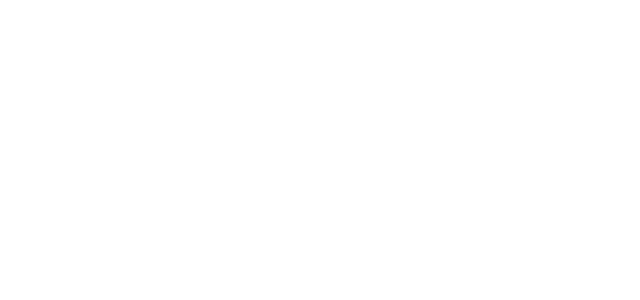
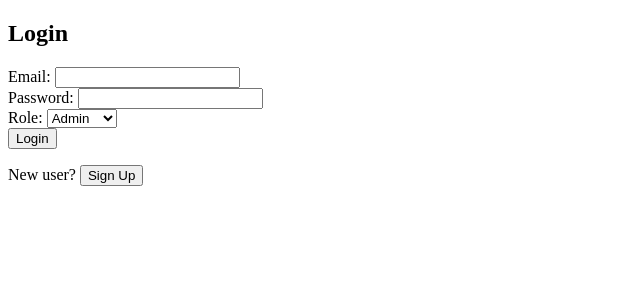
Before and after one commit to MorrisGcode/student-portal, a React (Vite) app: page / in a window 1280 px wide. Shown: the top 300 px of the page, without its empty margins (0-640 px from the left). Built offline with nearby package versions, Linux system fonts and the light colour scheme.

Commit message:
add project files

```diff
--- /dev/null
+++ b/config/Firebase.js
@@ -0,0 +1,23 @@
+// Import the functions you need from the SDKs you need
+import { initializeApp } from "firebase/app";
+import { getAuth } from "firebase/auth";
+import { getFirestore } from "firebase/firestore";
+
+// TODO: Add SDKs for Firebase products that you want to use
+// https://firebase.google.com/docs/web/setup#available-libraries
+
+// Your web app's Firebase configuration
+const firebaseConfig = {
+  apiKey: "AIzaSyD_ZTlCyGxM2h93lxjSJn2uPQgaG8BcVG0",
+  authDomain: "react-apps-2434c.firebaseapp.com",
+  projectId: "react-apps-2434c",
+  storageBucket: "react-apps-2434c.firebasestorage.app",
+  messagingSenderId: "1029669598213",
+  appId: "1:1029669598213:web:9484dbffe97fd0fbd1186c"
+};
+
+// Initialize Firebase
+const app = initializeApp(firebaseConfig);
+
+export const auth = getAuth(app);
+export const db = getFirestore(app);
--- a/package.json
+++ b/package.json
@@ -10,6 +10,7 @@
     "preview": "vite preview"
   },
   "dependencies": {
+    "firebase": "^11.6.0",
     "react": "^19.0.0",
     "react-dom": "^19.0.0"
   },
--- a/src/App.jsx
+++ b/src/App.jsx
@@ -1,15 +1,28 @@
-import { useState } from 'react'
+import { useState } from "react";
 
-import './App.css'
-
+import Login from "./components/login";
+import Teachers from "./components/Teachers";
+import Admin from "./components/Admin";
 function App() {
-
-
+  const [user, setUser] = useState(null);
+  const [userRole, setUserRole] = useState(null);
+  // Simple logout function
+  const logout = () => {
+    setUser(null);
+    setUserRole(null);
+  };
+  if (!user) {
+    return <Login setUser={setUser} setUserRole={setUserRole} />;
+  }
   return (
-    <>
-
-    </>
-  )
+    <div>
+      <header>
+        <button onClick={logout}>Logout</button>
+      </header>
+      {userRole === "students" && <Students/>}
+      {userRole === "teachers" && <Teachers />}
+      {userRole === "admin"&& <Admin/>}
+    </div>
+  );
 }
-
-export default App
+export default App;
--- /dev/null
+++ b/src/components/Admin.jsx
@@ -0,0 +1,9 @@
+import React from 'react'
+
+function Admin() {
+  return (
+    <div>Admin</div>
+  )
+}
+
+export default Admin
--- /dev/null
+++ b/src/components/Teachers.jsx
@@ -0,0 +1,9 @@
+import React from 'react'
+
+function Teachers() {
+  return (
+    <div>Teachers</div>
+  )
+}
+
+export default Teachers
--- a/src/components/login.jsx
+++ b/src/components/login.jsx
@@ -1,9 +1,68 @@
-import React from 'react'
-
-function login() {
+import { useState } from "react";
+import { auth } from "/config/firebase";
+import { createUserWithEmailAndPassword, signInWithEmailAndPassword } from "firebase/auth";
+const Login = ({ setUser, setUserRole }) => {
+  const [email, setEmail] = useState("");
+  const [password, setPassword] = useState("");
+  const [role, setRole] = useState("employee"); // default role
+  const [isNewUser, setIsNewUser] = useState(false);
+  const handleSubmit = async (e) => {
+    e.preventDefault();
+    try {
+      let userCredential;
+      if (isNewUser) {
+        // Create account
+        userCredential = await createUserWithEmailAndPassword(auth, email,
+password);
+      } else {
+        // Sign in
+        userCredential = await signInWithEmailAndPassword(auth, email,
+password);
+      }
+      setUser(userCredential.user);
+      setUserRole(role);
+    } catch (error) {
+      console.error("Error during authentication", error);
+      alert(error.message);
+    }
+  };
   return (
-    <div>login</div>
-  )
-}
-
-export default login
+    <div>
+      <h2>{isNewUser ? "Sign Up" : "Login"}</h2>
+      <form onSubmit={handleSubmit}>
+        <div>
+          <label>Email: </label>
+          <input
+            type="email"
+            value={email}
+            onChange={(e) => setEmail(e.target.value)}
+            required />
+        </div>
+        <div>
+          <label>Password: </label>
+          <input
+            type="password"
+            value={password}
+            onChange={(e) => setPassword(e.target.value)}
+            required />
+        </div>
+        <div>
+          <label>Role: </label>
+          <select value={role} onChange={(e) => setRole(e.target.value)}>
+            <option value="admin">Admin</option>
+            <option value="teacher">Teacher</option>
+            <option value="student">Student</option>
+          </select>
+        </div>
+        <button type="submit">{isNewUser ? "Sign Up" : "Login"}</button>
+      </form>
+      <p>
+        {isNewUser ? "Already have an account?" : "New user?"}{" "}
+        <button onClick={() => setIsNewUser(!isNewUser)}>
+          {isNewUser ? "Login" : "Sign Up"}
+        </button>
+      </p>
+    </div>
+  );
+};
+export default Login;
```
Also changed, not shown: src/components/Students.jsx (added, +9 -0 lines), 1 other file (tests, documents, lock files or other folders).
